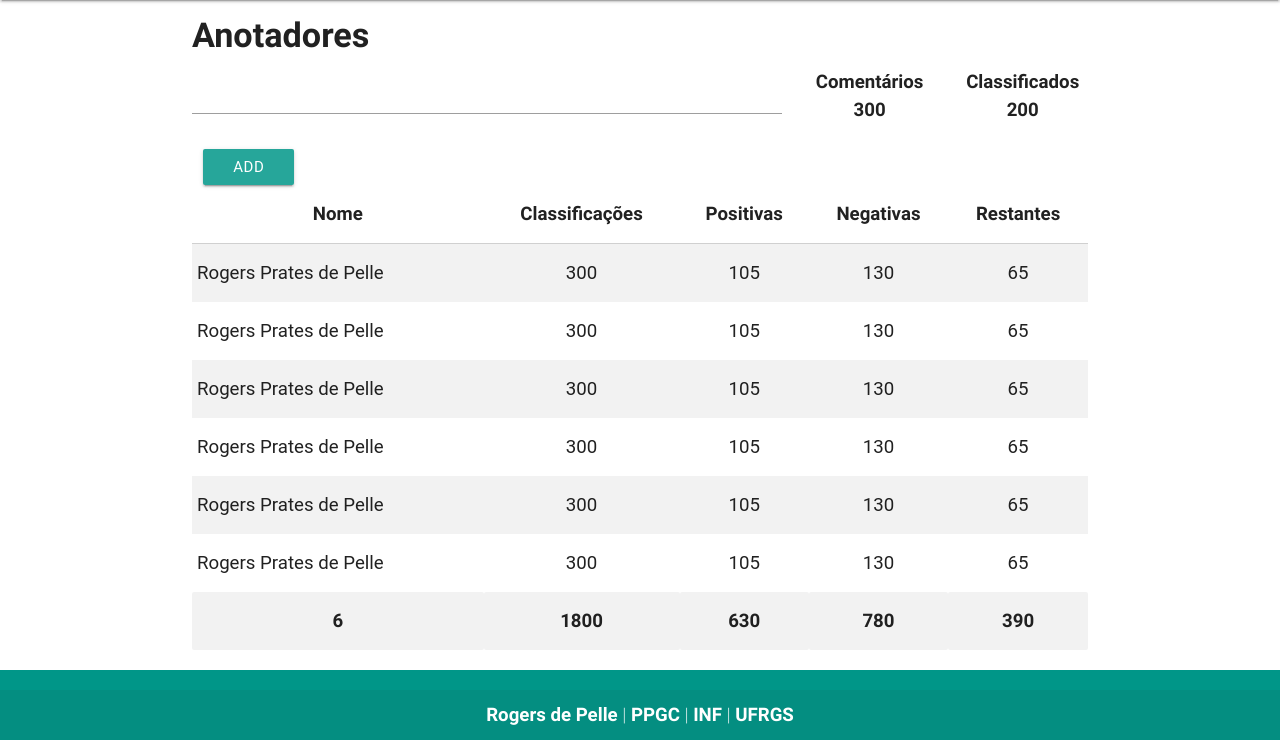
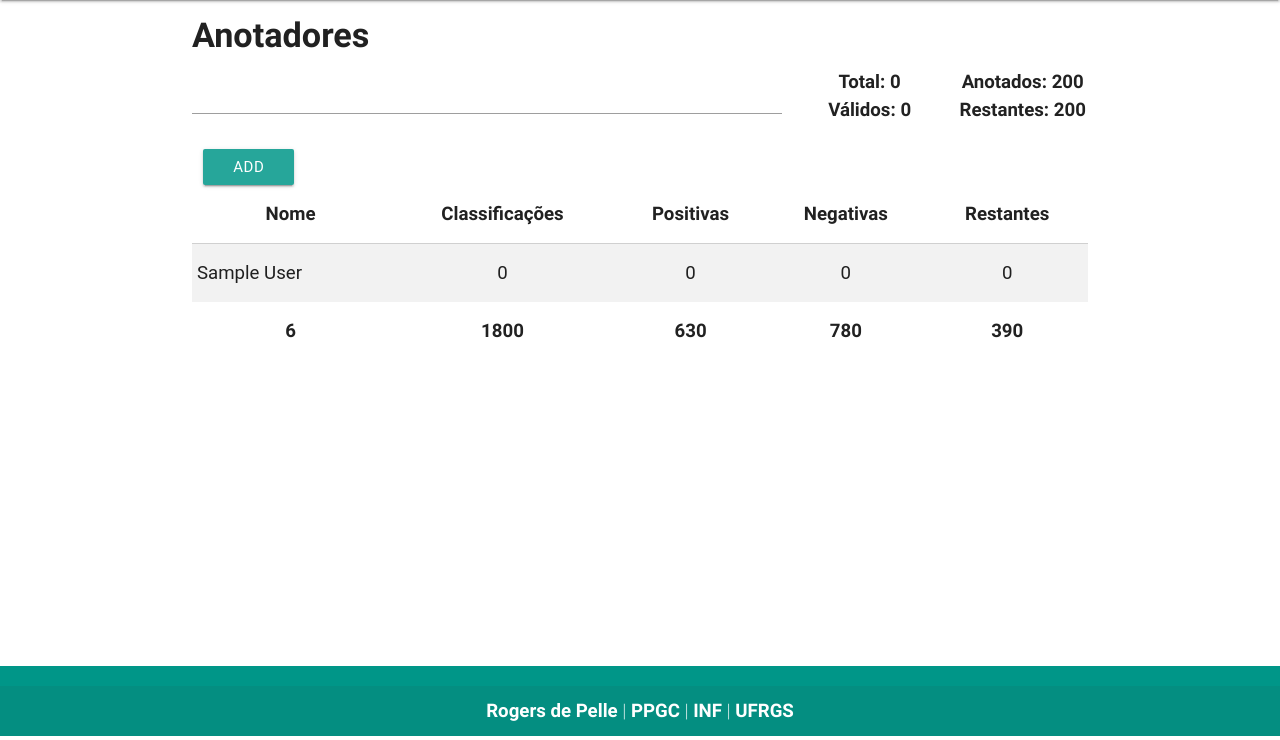
Before and after one commit to rogersdepelle/hatedetector, a Django app: page /annotation/admin/ in a window 1280 px wide. Shown: the part 64-804 px from the top of the page. Run offline with Django 3.2, Linux system fonts and the light colour scheme; the visitor is signed in with stand-in values (Sample User, id 1); data comes from the database, SQL or seed files in the repository; data that the repository does not hold is empty; parts of the project's set-up code (start-up, migrations or seed data) failed here and were passed over; some libraries are stand-ins or nearby versions; some web fonts are replaced.

Commit message:
ANNOTATION views

```diff
--- a/annotation/forms.py
+++ b/annotation/forms.py
@@ -9,6 +9,7 @@ from .models import Annotation
 
 
 class AddAnnotationForm(forms.Form):
+    User.__str__ = User.get_full_name
     rater = forms.ModelChoiceField(queryset=User.objects.all(), empty_label="Selecione Anotador.", label='')
     amount = forms.IntegerField(min_value=1, label='Quantidade')
 
--- a/annotation/models.py
+++ b/annotation/models.py
@@ -14,8 +14,8 @@ class Annotation(models.Model):
 
     user = models.ForeignKey(User, verbose_name='Anotador')
     comment = models.ForeignKey(Comment)
-    is_hate_speech = models.NullBooleanField(default=None)
-    kind = models.ManyToManyField('KindOfOffence')
+    is_hate_speech = models.NullBooleanField()
+    kind = models.ManyToManyField('KindOfOffence', blank=True)
 
     def kinds(self):
         kinds = ""
--- a/annotation/templates/admin.html
+++ b/annotation/templates/admin.html
@@ -6,7 +6,7 @@
   <span>Administração</span>
   <span class="brand-logo right">
     <a href="{% url 'annotation_logout' %}" title="Sair"><i class="material-icons right">exit_to_app</i></a>
-    <a href="{% url 'annotation' %}" title="Sair"><i class="material-icons right">comment</i></a>
+    <a href="{% url 'annotation' %}" title="Comentários"><i class="material-icons right">comment</i></a>
   </span>
 {% endblock nav %}
 
@@ -22,17 +22,22 @@
         <div class="input-field col m2 s2">
           <input type="submit" value="ADD" class="btn">
         </div>
+        {% if msg %}
+          <div class="col s12 red-text">
+            {{ msg }}
+          </div>
+        {% endif %}
     </form>
     <div class="col m2 s6 center">
       <b>
-        Comentários<br>
-        300
+        Total: {{ n_comments }}<br>
+        Válidos: {{ n_valid_comments }}
       </b>
     </div>
     <div class="col m2 s6 center">
       <b>
-        Classificados<br>
-        200
+        Anotados: 200<br>
+        Restantes: 200
       </b>
     </div>
     <div class="col m12">
@@ -47,48 +52,15 @@
           </tr>
         </thead>
         <tbody>
-          <tr>
-            <td class="left">Rogers Prates de Pelle</td>
-            <td>300</td>
-            <td>105</td>
-            <td>130</td>
-            <td>65</td>
-          </tr>
-          <tr>
-            <td class="left">Rogers Prates de Pelle</td>
-            <td>300</td>
-            <td>105</td>
-            <td>130</td>
-            <td>65</td>
-          </tr>
-          <tr>
-            <td class="left">Rogers Prates de Pelle</td>
-            <td>300</td>
-            <td>105</td>
-            <td>130</td>
-            <td>65</td>
-          </tr>
-          <tr>
-            <td class="left">Rogers Prates de Pelle</td>
-            <td>300</td>
-            <td>105</td>
-            <td>130</td>
-            <td>65</td>
-          </tr>
-          <tr>
-            <td class="left">Rogers Prates de Pelle</td>
-            <td>300</td>
-            <td>105</td>
-            <td>130</td>
-            <td>65</td>
-          </tr>
-          <tr>
-            <td class="left">Rogers Prates de Pelle</td>
-            <td>300</td>
-            <td>105</td>
-            <td>130</td>
-            <td>65</td>
-          </tr>
+          {% for item in table %}
+            <tr>
+              <td class="left">{{ item.user }}</td>
+              <td>{{ item.classifications }}</td>
+              <td>{{ item.positive }}</td>
+              <td>{{ item.negative }}</td>
+              <td>{{ item.remaining }}</td>
+            </tr>
+          {% endfor %}
           <tr>
             <th class="center">6</th>
             <th class="center">1800</th>
--- a/annotation/views.py
+++ b/annotation/views.py
@@ -3,8 +3,12 @@
 from django.contrib.admin.views.decorators import staff_member_required
 from django.contrib.auth import authenticate, login, logout
 from django.contrib.auth.decorators import login_required
+from django.contrib.auth.models import User
 from django.shortcuts import render, redirect
 
+from web_scraping.models import Comment
+
+from .models import Annotation
 from .forms import AddAnnotationForm
 
 
@@ -17,16 +21,41 @@ def annotation(request):
 @staff_member_required
 def annotation_admin(request):
     context = {}
+    table = []
+    total = {}
+    comments = Comment.objects.all()
+    users = User.objects.all()
+    annotations = Annotation.objects.all()
+
+    for user in users:
+        item = {}
+        item['user'] = user.get_full_name()
+        user_annotations = annotations.filter(user=user)
+        item['classifications'] = user_annotations.count()
+        item['positive'] = user_annotations.filter(is_hate_speech=True).count()
+        item['negative'] = user_annotations.filter(is_hate_speech=False).count()
+        item['remaining'] = user_annotations.filter(is_hate_speech=None).count()
+        table.append(item)
+    total['users'] = users.count()
+    total['classifications'] = annotations.count()
+    total['positive'] = annotations.filter(is_hate_speech=True).count()
+    total['negative'] = annotations.filter(is_hate_speech=False).count()
+    total['negremainingative'] = annotations.filter(is_hate_speech=None).count()
 
     if request.POST:
         form = AddAnnotationForm(request.POST)
         if form.is_valid():
-            form.save()
-            return redirect('annotation_admin')
+            if form.save() > 0:
+                return redirect('annotation_admin')
+            else:
+                context['msg'] = "Não existem comentários válidos disponíveis."
     else:
         form = AddAnnotationForm()
 
     context['form'] = form
+    context['n_comments'] = comments.count()
+    context['n_valid_comments'] = comments.filter(valid=True).count()
+    context['table'] = table
 
     return render(request, "admin.html", context)
 
```
